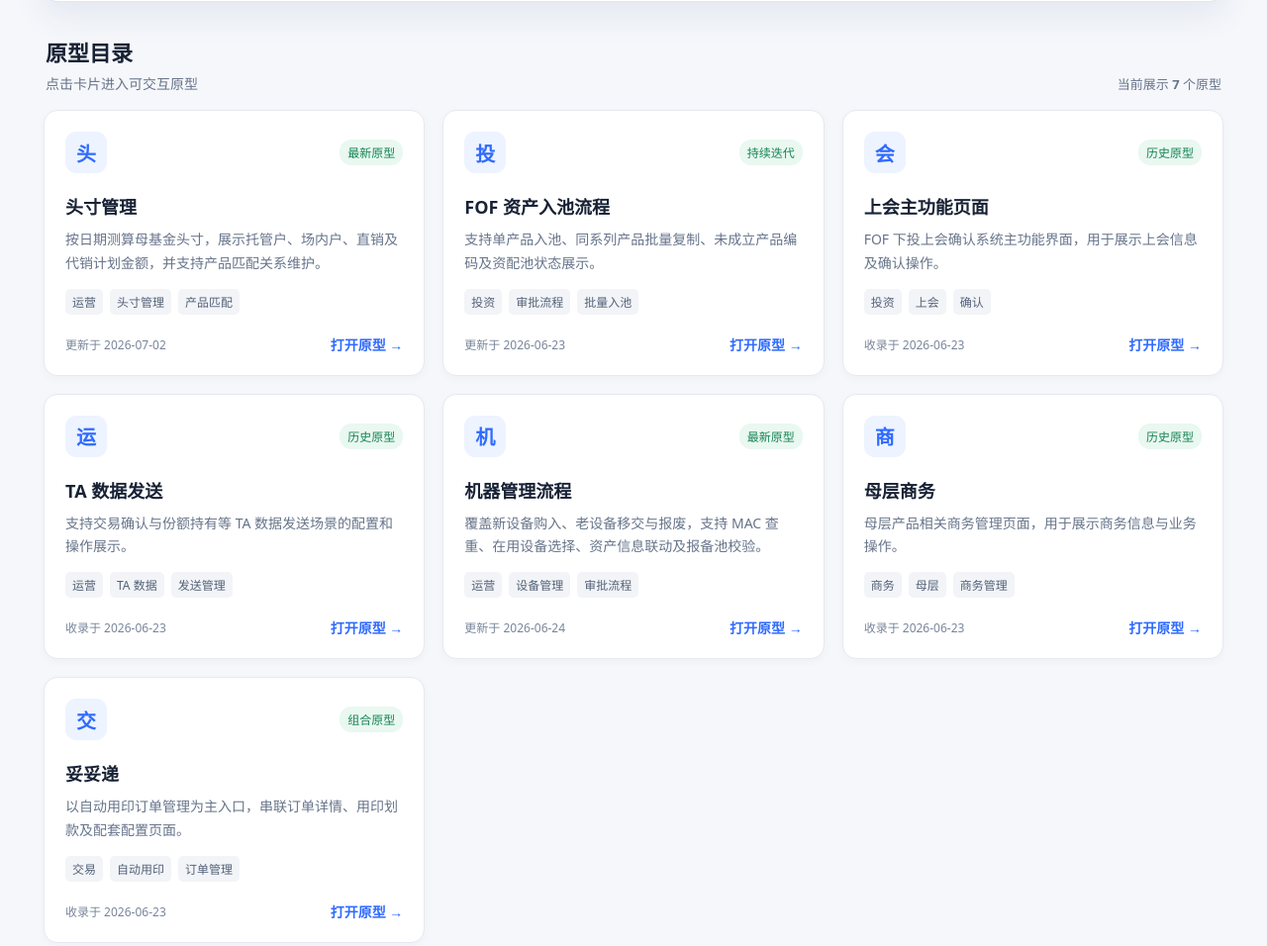
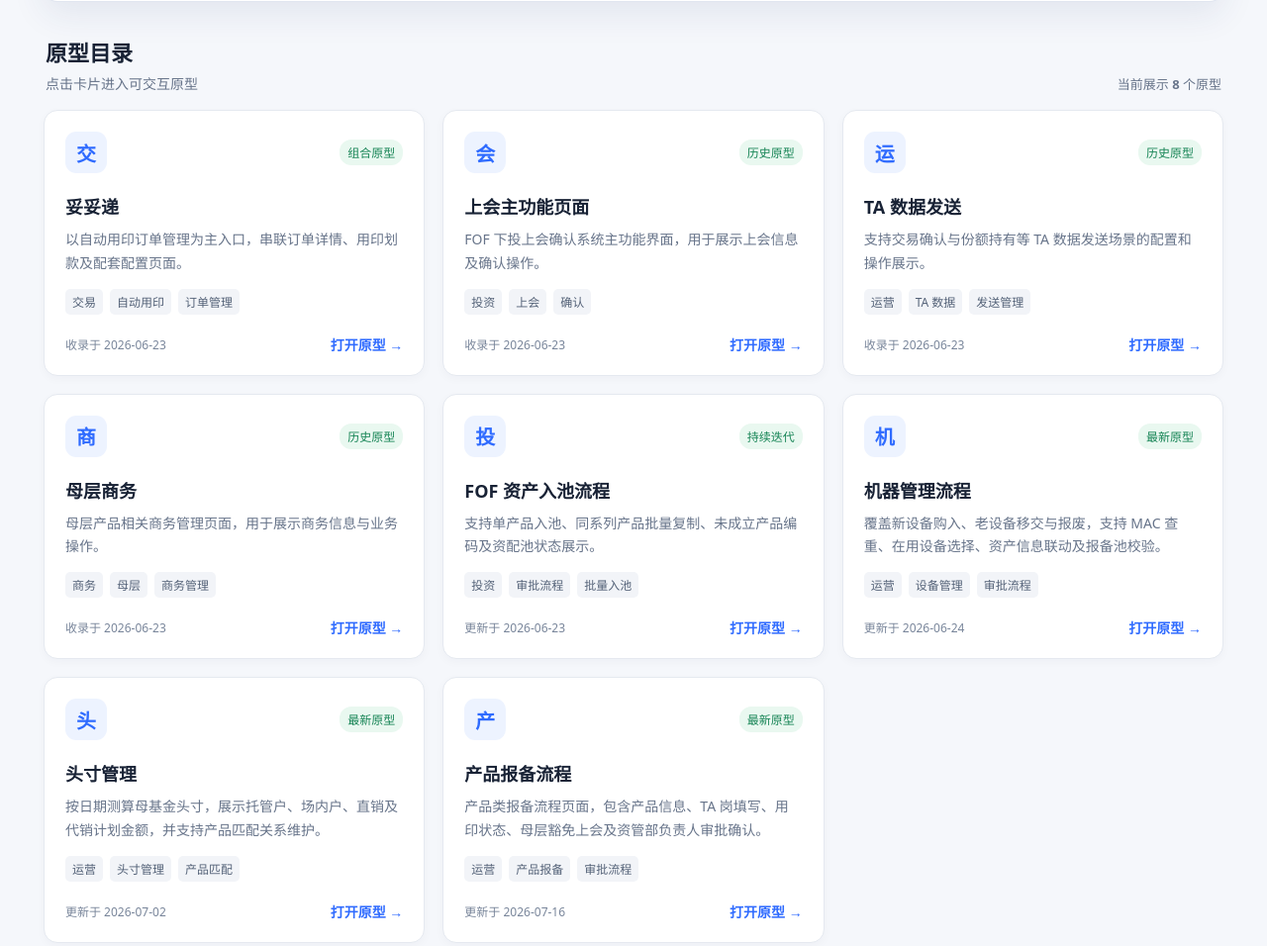
Before and after one commit to xyqyuqing-dotcom/ammo-ui, a plain HTML site: page index.html in a window 1280 px wide. Shown: the part 392-1348 px from the top of the page at 99% size. Drawn offline with Linux system fonts and the light colour scheme.

Commit message:
更新原型首页入口排序

```diff
--- a/index.html
+++ b/index.html
@@ -34,21 +34,14 @@
       <div class="filters" id="filters"><button class="filter active" data-filter="全部">全部</button><button class="filter" data-filter="投资">投资</button><button class="filter" data-filter="交易">交易</button><button class="filter" data-filter="运营">运营</button><button class="filter" data-filter="商务">商务</button><button class="filter" data-filter="基础平台">基础平台</button></div>
     </div>
 
-    <div class="section-head"><div><h2>原型目录</h2><p>点击卡片进入可交互原型</p></div><div class="count">当前展示 <b id="count">7</b> 个原型</div></div>
+    <div class="section-head"><div><h2>原型目录</h2><p>点击卡片进入可交互原型</p></div><div class="count">当前展示 <b id="count">8</b> 个原型</div></div>
     <section class="grid" id="grid">
-      <a class="card" href="future-position.html" data-category="运营" data-search="头寸 管理 未来 查询 母基金 托管户 场内户 申购 追加 下载 产品匹配 运营">
-        <div class="card-top"><div class="icon">头</div><span class="status">最新原型</span></div>
-        <h3>头寸管理</h3>
-        <p class="desc">按日期测算母基金头寸，展示托管户、场内户、直销及代销计划金额，并支持产品匹配关系维护。</p>
-        <div class="tags"><span class="tag">运营</span><span class="tag">头寸管理</span><span class="tag">产品匹配</span></div>
-        <div class="card-foot"><span>更新于 2026-07-02</span><span class="open">打开原型 →</span></div>
-      </a>
-      <a class="card" href="asset-workflow.html" data-category="投资" data-search="fof 资产 入池 批量 产品 s码 na 资配池 投资">
-        <div class="card-top"><div class="icon">投</div><span class="status">持续迭代</span></div>
-        <h3>FOF 资产入池流程</h3>
-        <p class="desc">支持单产品入池、同系列产品批量复制、未成立产品编码及资配池状态展示。</p>
-        <div class="tags"><span class="tag">投资</span><span class="tag">审批流程</span><span class="tag">批量入池</span></div>
-        <div class="card-foot"><span>更新于 2026-06-23</span><span class="open">打开原型 →</span></div>
+      <a class="card" href="tuotuodi.html" data-category="交易" data-search="妥妥递 自动用印 用印 划款 订单 邮箱 私募群 交易">
+        <div class="card-top"><div class="icon">交</div><span class="status">组合原型</span></div>
+        <h3>妥妥递</h3>
+        <p class="desc">以自动用印订单管理为主入口，串联订单详情、用印划款及配套配置页面。</p>
+        <div class="tags"><span class="tag">交易</span><span class="tag">自动用印</span><span class="tag">订单管理</span></div>
+        <div class="card-foot"><span>收录于 2026-06-23</span><span class="open">打开原型 →</span></div>
       </a>
       <a class="card" href="investment-committee.html" data-category="投资" data-search="fof 下投 上会 确认 投资 委员会">
         <div class="card-top"><div class="icon">会</div><span class="status">历史原型</span></div>
@@ -64,6 +57,20 @@
         <div class="tags"><span class="tag">运营</span><span class="tag">TA 数据</span><span class="tag">发送管理</span></div>
         <div class="card-foot"><span>收录于 2026-06-23</span><span class="open">打开原型 →</span></div>
       </a>
+      <a class="card" href="parent-layer-business.html" data-category="商务" data-search="母层 商务 管理 商务管理">
+        <div class="card-top"><div class="icon">商</div><span class="status">历史原型</span></div>
+        <h3>母层商务</h3>
+        <p class="desc">母层产品相关商务管理页面，用于展示商务信息与业务操作。</p>
+        <div class="tags"><span class="tag">商务</span><span class="tag">母层</span><span class="tag">商务管理</span></div>
+        <div class="card-foot"><span>收录于 2026-06-23</span><span class="open">打开原型 →</span></div>
+      </a>
+      <a class="card" href="asset-workflow.html" data-category="投资" data-search="fof 资产 入池 批量 产品 s码 na 资配池 投资">
+        <div class="card-top"><div class="icon">投</div><span class="status">持续迭代</span></div>
+        <h3>FOF 资产入池流程</h3>
+        <p class="desc">支持单产品入池、同系列产品批量复制、未成立产品编码及资配池状态展示。</p>
+        <div class="tags"><span class="tag">投资</span><span class="tag">审批流程</span><span class="tag">批量入池</span></div>
+        <div class="card-foot"><span>更新于 2026-06-23</span><span class="open">打开原型 →</span></div>
+      </a>
       <a class="card" href="machine-management-workflow.html" data-category="运营" data-search="机器 设备 管理 mac 购入 移交 报废 报备池 资产卡片 运营 审批流程">
         <div class="card-top"><div class="icon">机</div><span class="status">最新原型</span></div>
         <h3>机器管理流程</h3>
@@ -71,19 +78,19 @@
         <div class="tags"><span class="tag">运营</span><span class="tag">设备管理</span><span class="tag">审批流程</span></div>
         <div class="card-foot"><span>更新于 2026-06-24</span><span class="open">打开原型 →</span></div>
       </a>
-      <a class="card" href="parent-layer-business.html" data-category="商务" data-search="母层 商务 管理 商务管理">
-        <div class="card-top"><div class="icon">商</div><span class="status">历史原型</span></div>
-        <h3>母层商务</h3>
-        <p class="desc">母层产品相关商务管理页面，用于展示商务信息与业务操作。</p>
-        <div class="tags"><span class="tag">商务</span><span class="tag">母层</span><span class="tag">商务管理</span></div>
-        <div class="card-foot"><span>收录于 2026-06-23</span><span class="open">打开原型 →</span></div>
+      <a class="card" href="future-position.html" data-category="运营" data-search="头寸 管理 未来 查询 母基金 托管户 场内户 申购 追加 下载 产品匹配 运营">
+        <div class="card-top"><div class="icon">头</div><span class="status">最新原型</span></div>
+        <h3>头寸管理</h3>
+        <p class="desc">按日期测算母基金头寸，展示托管户、场内户、直销及代销计划金额，并支持产品匹配关系维护。</p>
+        <div class="tags"><span class="tag">运营</span><span class="tag">头寸管理</span><span class="tag">产品匹配</span></div>
+        <div class="card-foot"><span>更新于 2026-07-02</span><span class="open">打开原型 →</span></div>
       </a>
-      <a class="card" href="tuotuodi.html" data-category="交易" data-search="妥妥递 自动用印 用印 划款 订单 邮箱 私募群 交易">
-        <div class="card-top"><div class="icon">交</div><span class="status">组合原型</span></div>
-        <h3>妥妥递</h3>
-        <p class="desc">以自动用印订单管理为主入口，串联订单详情、用印划款及配套配置页面。</p>
-        <div class="tags"><span class="tag">交易</span><span class="tag">自动用印</span><span class="tag">订单管理</span></div>
-        <div class="card-foot"><span>收录于 2026-06-23</span><span class="open">打开原型 →</span></div>
+      <a class="card" href="product-registration-workflow.html" data-category="运营" data-search="产品 报备 流程 运营 母层 豁免 上会 下投 子基金 审批">
+        <div class="card-top"><div class="icon">产</div><span class="status">最新原型</span></div>
+        <h3>产品报备流程</h3>
+        <p class="desc">产品类报备流程页面，包含产品信息、TA 岗填写、用印状态、母层豁免上会及资管部负责人审批确认。</p>
+        <div class="tags"><span class="tag">运营</span><span class="tag">产品报备</span><span class="tag">审批流程</span></div>
+        <div class="card-foot"><span>更新于 2026-07-16</span><span class="open">打开原型 →</span></div>
       </a>
     </section>
     <div class="empty" id="empty">没有找到匹配的原型，请尝试其他关键词。</div>
```
